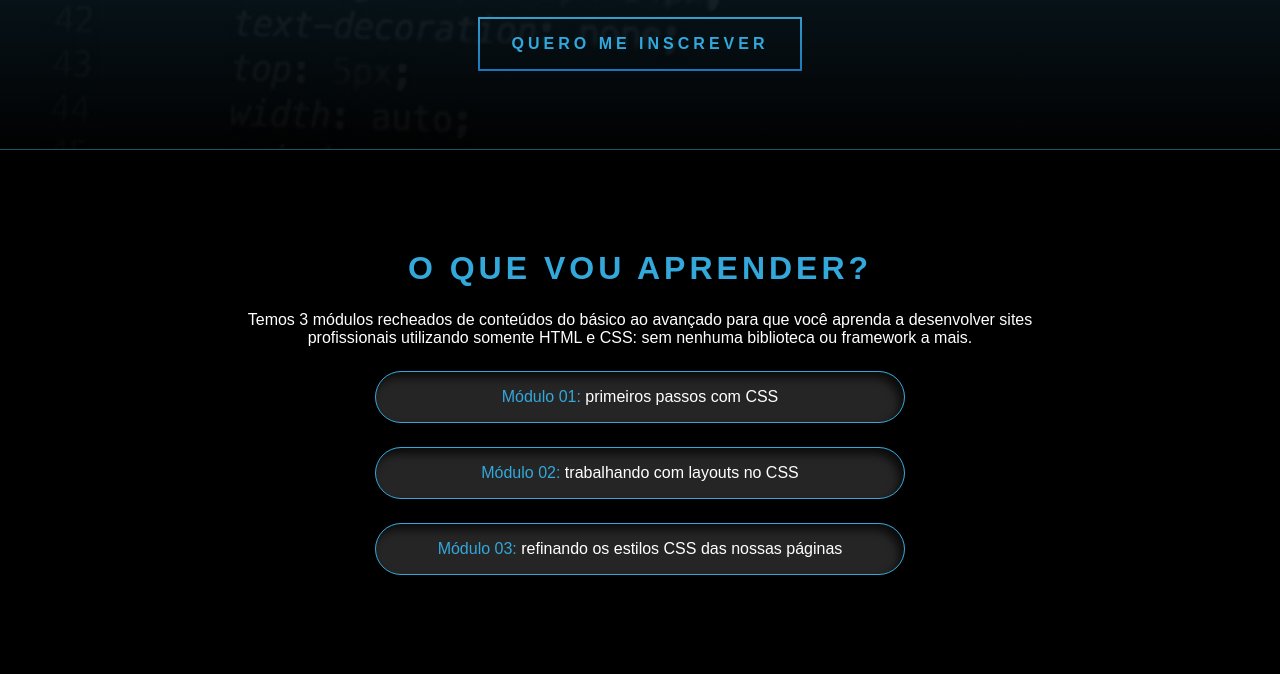
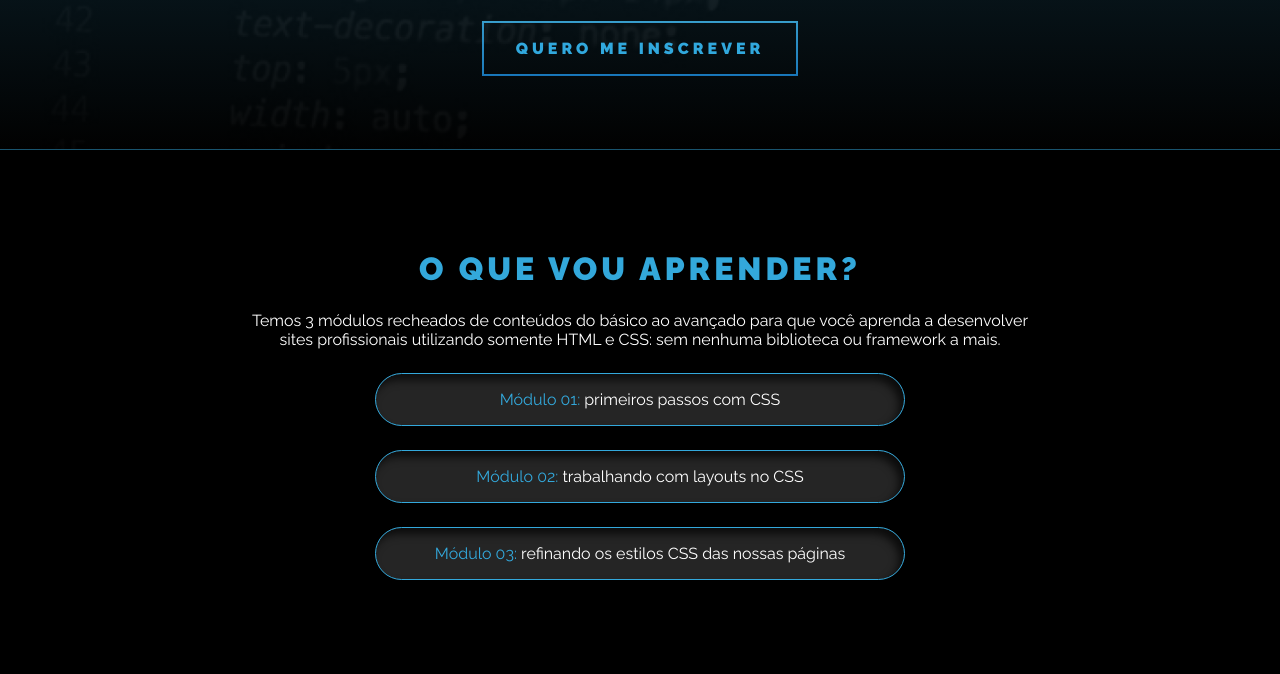
Before and after one commit to silvakwan1/template-da-dio, a plain HTML site: page index.html in a window 1280 px wide. Shown: the part 450-1124 px from the top of the page. Drawn offline with Linux system fonts and the light colour scheme.

Commit message:
adicionei a font no head

```diff
--- a/index.html
+++ b/index.html
@@ -6,6 +6,9 @@
   <meta name="viewport" content="width=device-width, initial-scale=1.0">
   <title>Trilha de CSS - DIO</title>
   <link rel="stylesheet" href="./assets/css/style.css">
+  <link rel="preconnect" href="https://fonts.googleapis.com">
+  <link rel="preconnect" href="https://fonts.gstatic.com" crossorigin>
+  <link href="https://fonts.googleapis.com/css2?family=Raleway:wght@400;900&display=swap" rel="stylesheet">
 </head>
 <body>
   <header class="banner">
```
